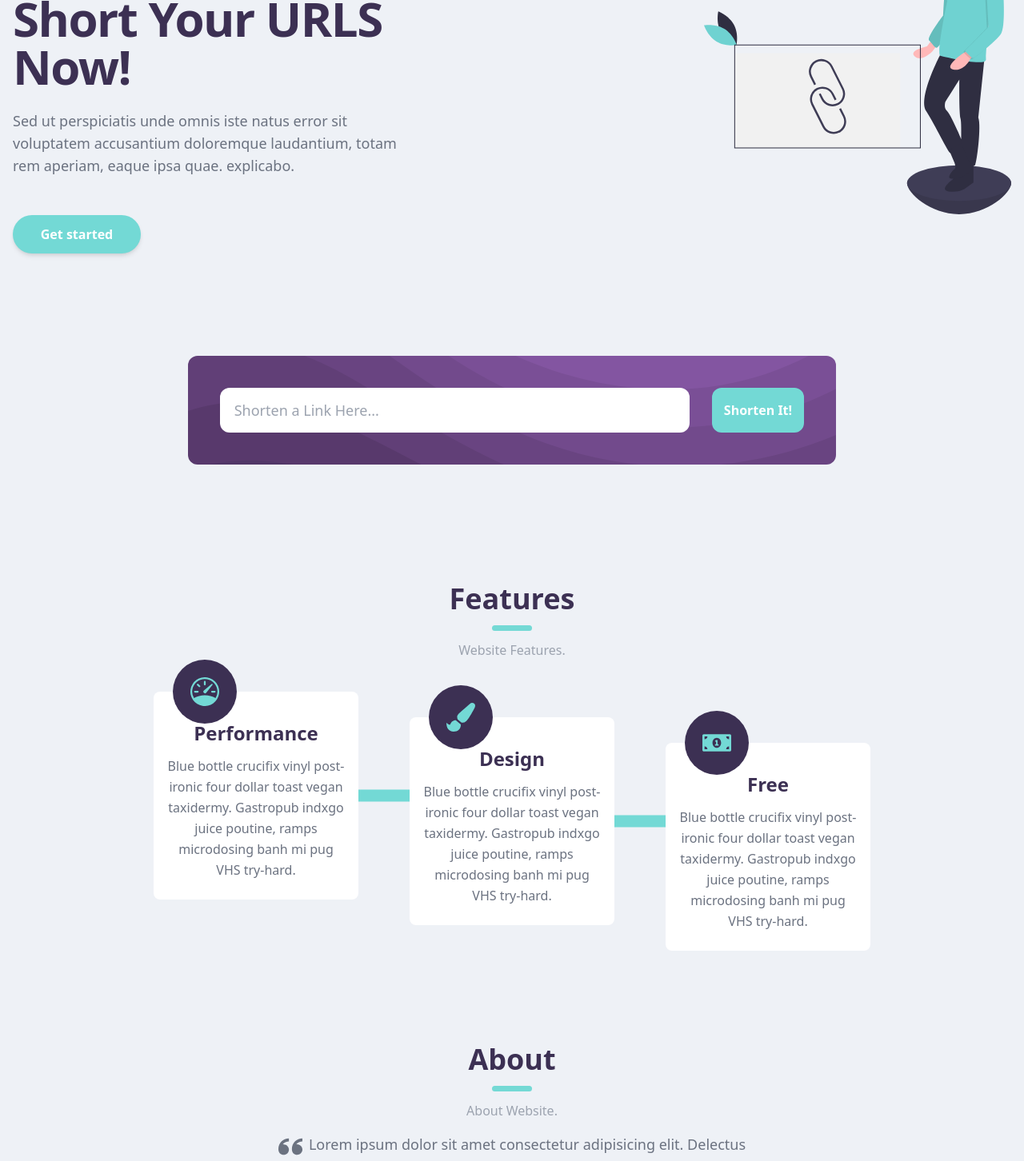
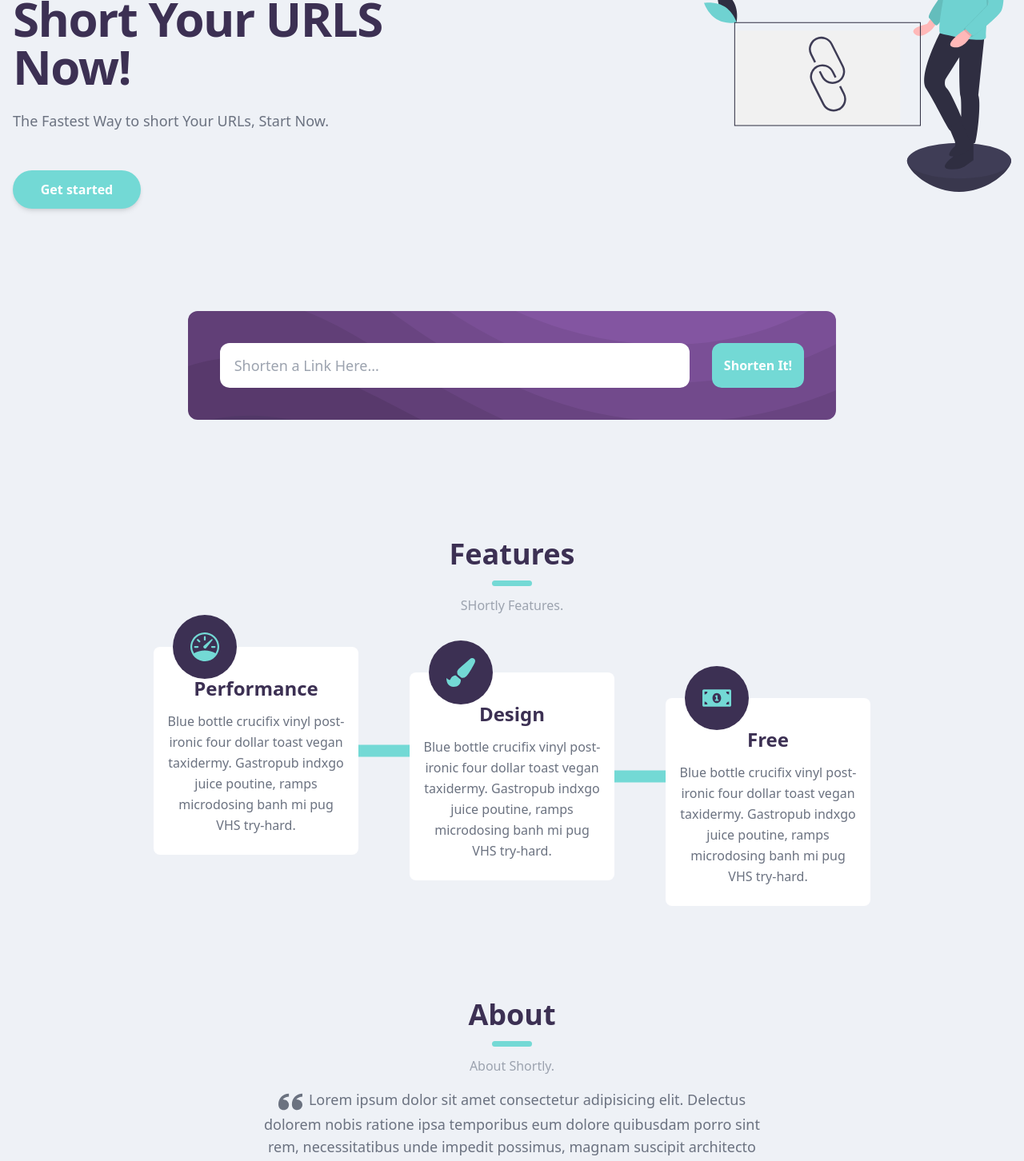
Before and after one commit to ahmedmohmd/shortly, a React (Create React App) app: page / in a window 1280 px wide. Shown: the part 280-1732 px from the top of the page at 80% size. Built offline with nearby package versions, Linux system fonts and the light colour scheme.

Commit message:
edit some texts

```diff
--- a/src/components/About.jsx
+++ b/src/components/About.jsx
@@ -9,7 +9,7 @@ function About() {
       id="about"
       className="container flex flex-col items-center justify-center px-5 pt-16 pb-24 mx-auto lg:px-0"
     >
-      <Heading title={"About"} description={"About Website."} />
+      <Heading title={"About"} description={"About Shortly."} />
       <div className="-mt-6 lg:w-1/2">
         <div className="flex flex-col items-center justify-center gap-1 text-lg text-center text-gray-500 lg:block">
           <ImQuotesLeft className="inline mr-2 text-3xl" />
--- a/src/components/Features.jsx
+++ b/src/components/Features.jsx
@@ -39,7 +39,7 @@ const FeaturesStyle = styled.div`
 function Features() {
   return (
     <FeaturesStyle id="features" class="container mx-auto">
-      <Heading title={"Features"} description={"Website Features."} />
+      <Heading title={"Features"} description={"SHortly Features."} />
       <div class="mt-6 lg:mt-0 flex px-5 sm:px-6 xl:px-0 flex-col justify-center gap-20 sm:gap-24 lg:gap-16 items-center lg:flex-row  w-full md:justify-center md:items-center">
         <div class="feature rounded-lg pt-14 sm:pt-14 lg:pt-9 bg-white relative p-4 py-6 md:w-2/3 lg:grow  xl:grow-0 lg:w-1/5  flex flex-col text-center items-center">
           <div class="absolute left-1/2 -translate-x-1/2  lg:left-16  top-0 -translate-y-1/2 w-20 h-20 inline-flex items-center justify-center rounded-full bg-lion  mb-5 flex-shrink-0">
--- a/src/components/Header.jsx
+++ b/src/components/Header.jsx
@@ -8,9 +8,7 @@ function Header() {
             Short Your URLS Now!
           </h2>
           <p className="text-base text-gray-500 md:text-lg">
-            Sed ut perspiciatis unde omnis iste natus error sit voluptatem
-            accusantium doloremque laudantium, totam rem aperiam, eaque ipsa
-            quae. explicabo.
+            The Fastest Way to short Your URLs, Start Now.
           </p>
         </div>
         <a
```
